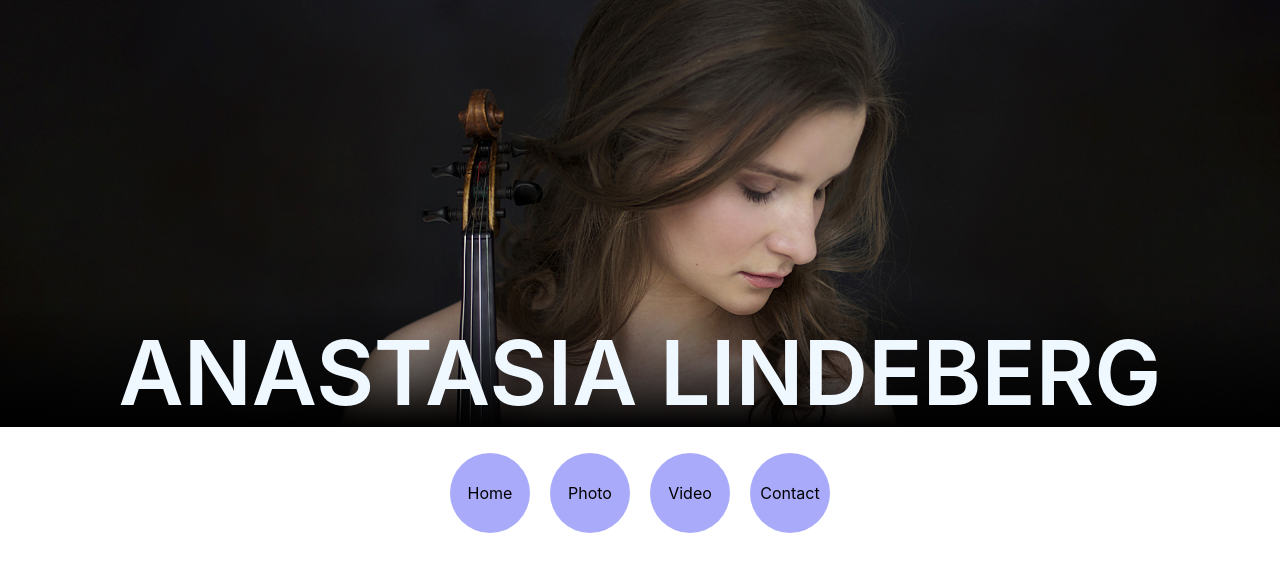
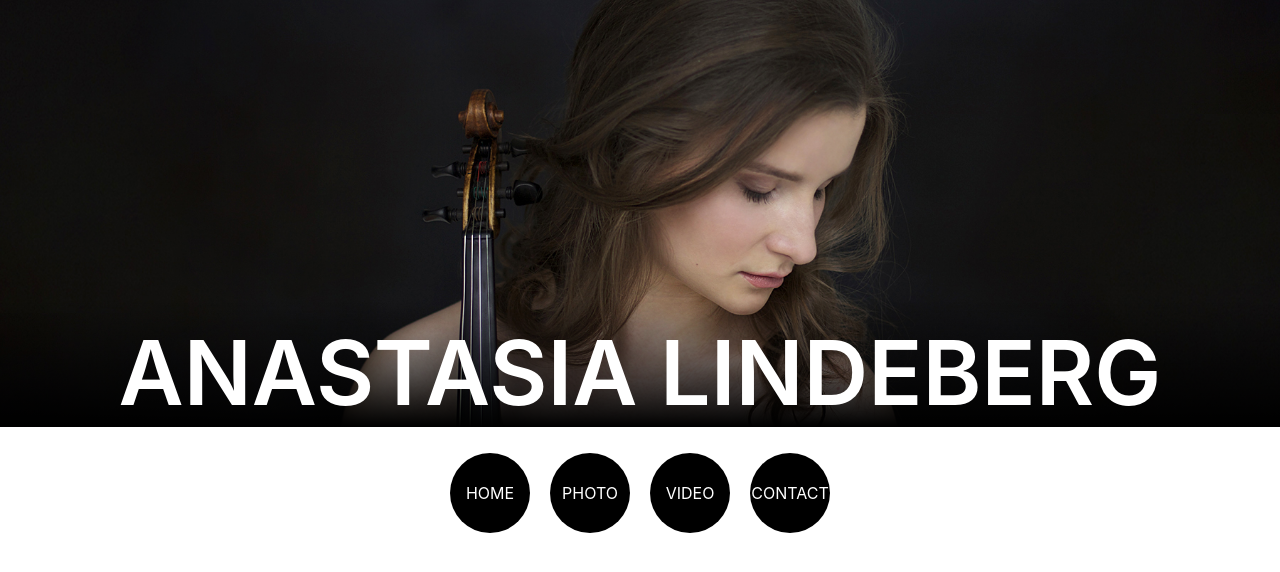
Before and after one commit to misslind/misslind.github.io, a plain HTML site: page index.html in a window 1280 px wide. Drawn offline with nearby package versions, Linux system fonts and the light colour scheme; files whose address does not match are found by name.

Commit message:
Fixed image height

```diff
--- a/index.html
+++ b/index.html
@@ -26,16 +26,16 @@
     <div class="container mt-3">
       <ul class="nav justify-content-center">
         <li class="nav-item">
-          <a class="nav-link active" href="#">Home</a>
+          <a class="nav-link active" href="#">HOME</a>
         </li>
         <li class="nav-item">
-          <a class="nav-link" href="#">Photo</a>
+          <a class="nav-link" href="#">PHOTO</a>
         </li>
         <li class="nav-item">
-          <a class="nav-link" href="#">Video</a>
+          <a class="nav-link" href="#">VIDEO</a>
         </li>
         <li class="nav-item">
-          <a class="nav-link" href="#">Contact</a>
+          <a class="nav-link" href="#">CONTACT</a>
         </li>
       </ul>
 
--- a/styles/styles.css
+++ b/styles/styles.css
@@ -5,7 +5,7 @@ body {
 li {
   width: 80px;
   height: 80px;
-  background-color: rgb(170, 170, 251);
+  background-color: black;
   margin: 10px;
   border-radius: 50%;
   display: flex;
@@ -22,7 +22,7 @@ h1 {
   position: absolute;
   margin-bottom: 0;
   bottom: 0;
-  color: aliceblue;
+  color: white;
 }
 
 @media (max-width: 500px) {
@@ -35,14 +35,10 @@ h1 {
   a {
     font-size: 10px;
   }
-/*
-  h1 {
-    font-size: 30px;
-  } */
 }
 
 a {
-  color: black;
+  color: white;
 }
 
 a:hover {
@@ -51,7 +47,7 @@ a:hover {
 
 img {
   width: 100%;
-  height: 100%;
+  max-height: 600px;
   object-fit: cover;
 }
 
```
